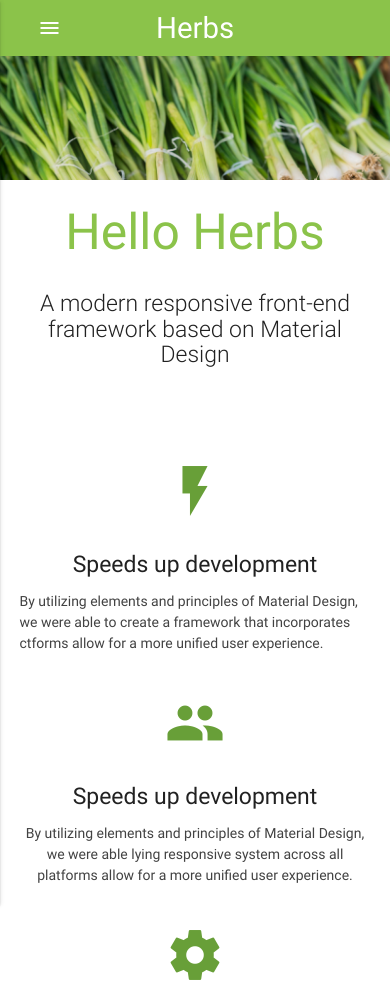
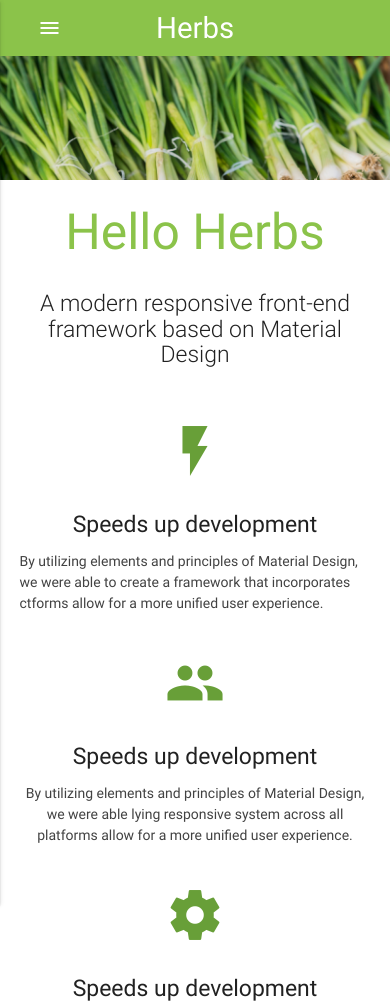
Before and after one commit to Creative-Designs/material_design, a plain HTML site: page index.html in a window 390 px wide. Shown: the top 1004 px of the page. Drawn offline with nearby package versions, Linux system fonts and the light colour scheme.

Commit message:
changes
changes

```diff
--- a/css/style.css
+++ b/css/style.css
@@ -14,7 +14,20 @@
 }
 .icon_size{
 	font-size:60px;
+	margin:0 auto!important;
 }
 .footer_part{
 	padding:10px 0 10px 0;
 }
+@media only screen and (max-width : 600px){
+.parallax-container {
+  min-height: 280px;
+  line-height: 0;
+  height: auto;
+	position:relative;
+}
+.icon_size{
+	font-size:60px;
+
+}
+}
```
